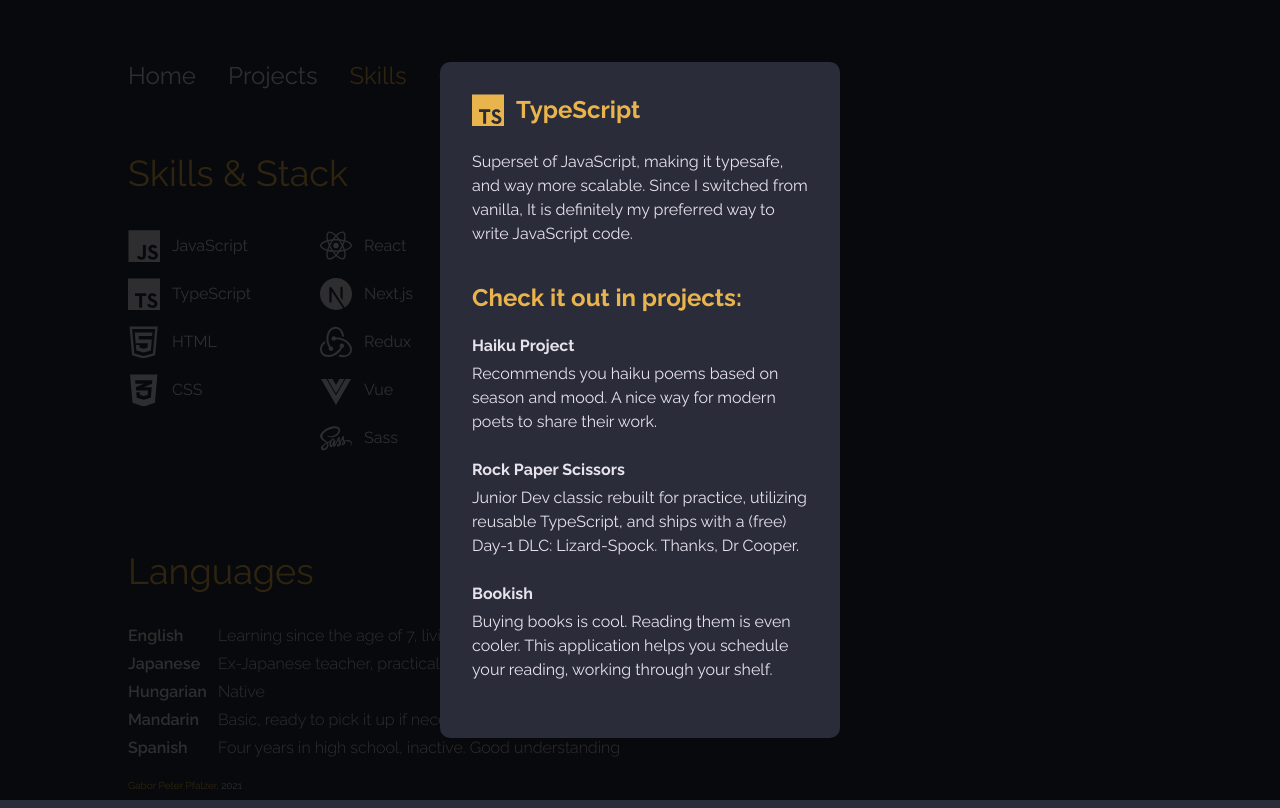
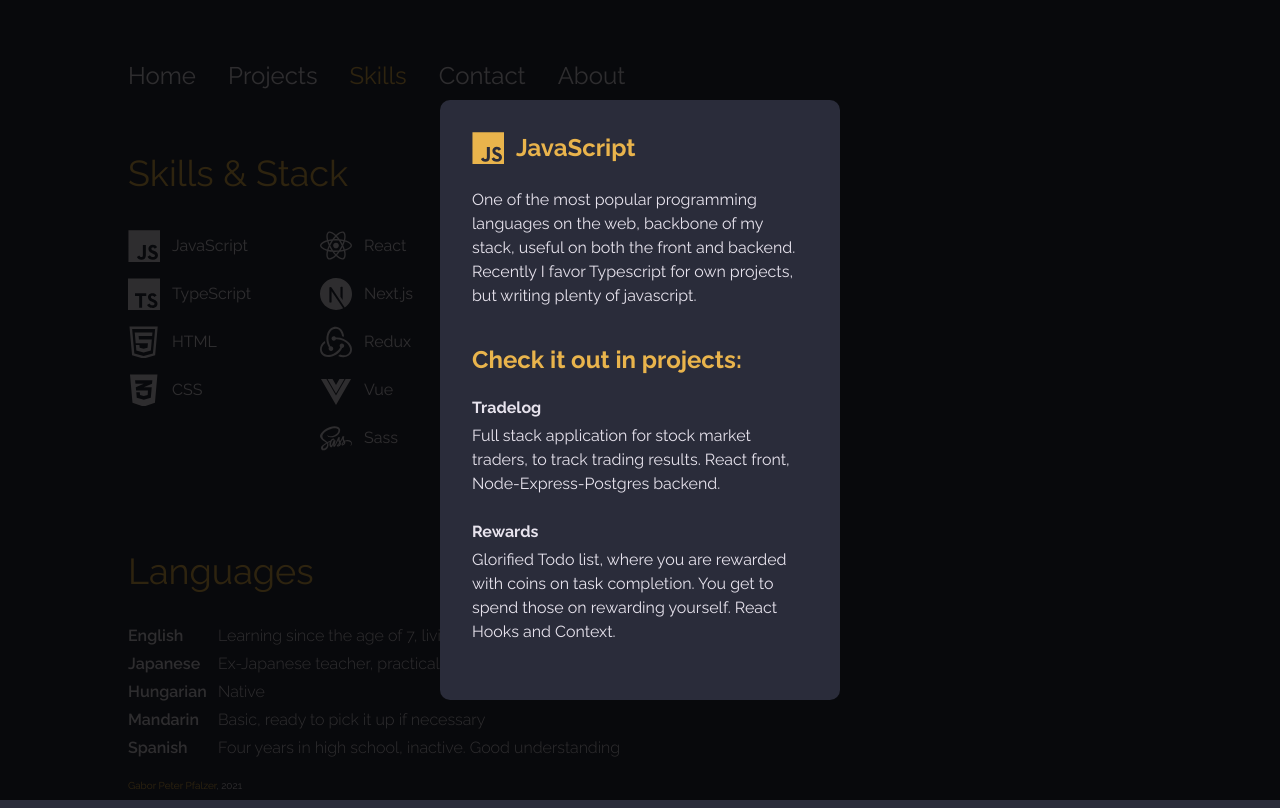
Before and after one commit to pfalzergbr/portfolio, a Next.js app: page /skills in a window 1280 px wide. Both pictures are taken after a click on the element "JavaScript". Built offline with nearby package versions, Linux system fonts and the light colour scheme.

Commit message:
connect techData

```diff
--- a/components/skills/TechModal.tsx
+++ b/components/skills/TechModal.tsx
@@ -1,19 +1,18 @@
 import Link from 'next/link';
-import { motion } from 'framer-motion'
+import { motion } from 'framer-motion';
 import styles from './styles/TechModal.module.scss';
 import TechIcon from './TechIcon';
 import { Tech } from '../../data/techData';
-import {modalTransition } from '../../transitions/modalTransition';
+import { modalTransition } from '../../transitions/modalTransition';
 //Add connection
-
-
 
 export interface TechModalProps {
   techData: Tech;
 }
 
-const TechModal: React.FC<TechModalProps> = ({techData}) => {
-  // const {icon, label, description, projects} = techData;
+const TechModal: React.FC<TechModalProps> = ({ techData }) => {
+  const { icon, label, description, projects } = techData;
+
 
   return (
     <motion.div
@@ -21,57 +20,38 @@
       animate='enter'
       exit='exit'
       variants={modalTransition}
-
-    className={styles.techModal}>
+      className={styles.techModal}
+    >
       <div className={styles.techModalContent}>
         <div className={styles.techModalHeader}>
-          <TechIcon icon='typescript' />
-          <h2 className={styles.techModalTitle}>TypeScript</h2>
+          <TechIcon icon={icon} />
+          <h2 className={styles.techModalTitle}>{label}</h2>
         </div>
-        <p className={styles.techModalDescription}>
-          Superset of JavaScript, making it typesafe, and way more scalable.
-          Since I switched from vanilla, It is definitely my preferred way to
-          write JavaScript code.
-        </p>
+        <p className={styles.techModalDescription}>{description}</p>
       </div>
+      {projects && (
         <div className={styles.techModalProjects}>
           <h3 className={styles.techModalProjectsHeader}>
             Check it out in projects:
           </h3>
           <ul className={styles.techModalProjectsList}>
-          <Link href='#'>
+            {projects.map((project) => {
+              return (
+                <Link key={project.title} href={project.path}>
                   <li className={styles.techModalProject}>
-              <h4 className={styles.techModalProjectTitle}>Haiku Project</h4>
+                    <h4 className={styles.techModalProjectTitle}>
+                      {project.title}
+                    </h4>
                     <p className={styles.techModalProjectDescription}>
-                Recommends you haiku poems based on season and mood. A nice way
-                for modern poets to share their work.
+                      {project.snippet}
                     </p>
                   </li>
                 </Link>
-          <Link href='#'>
-            <li className={styles.techModalProject}>
-              <h4 className={styles.techModalProjectTitle}>
-                Rock Paper Scissors
-              </h4>
-              <p className={styles.techModalProjectDescription}>
-                Junior Dev classic rebuilt for practice, utilizing reusable
-                TypeScript, and ships with a (free) Day-1 DLC: Lizard-Spock.
-                Thanks, Dr Cooper.
-              </p>
-            </li>
-          </Link>
-          <Link href='#'>
-            <li className={styles.techModalProject}>
-              <h4 className={styles.techModalProjectTitle}>Bookish</h4>
-              <p className={styles.techModalProjectDescription}>
-                Buying books is cool. Reading them is even cooler. This
-                application helps you schedule your reading, working through
-                your shelf.
-              </p>
-            </li>
-          </Link>
+              );
+            })}
           </ul>
         </div>
+      )}
     </motion.div>
   );
 };
```
Lines whose indentation alone changed are shown as unchanged.
